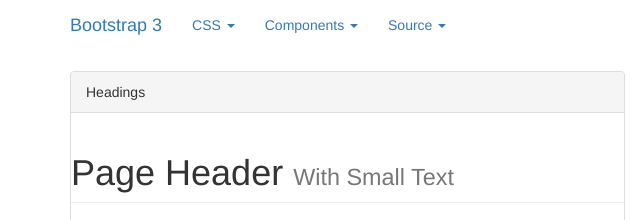
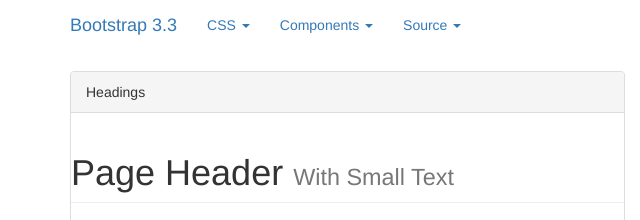
Before and after one commit to MrAnas/Bootstrap-3-Kickoff-Template, a plain HTML site: page template.html in a window 1280 px wide. Shown: the top 220 px of the page, 0-640 px from the left. Drawn offline with Linux system fonts and the light colour scheme.

Commit message:
change version

```diff
--- a/template.html
+++ b/template.html
@@ -28,7 +28,7 @@
 <body class=" ">
 	<div class="navbar navbar-static-top">
 		<div class="container">
-			<a href="#" class="navbar-brand">Bootstrap 3</a>
+			<a href="#" class="navbar-brand">Bootstrap 3.3</a>
 			<ul class="nav navbar-nav">
 				<li class="dropdown">
 					<a href="#" class="dropdown-toggle" data-toggle="dropdown">CSS <span class="caret"></span></a>
```
Also changed, not shown: css/syle.css (deleted).
